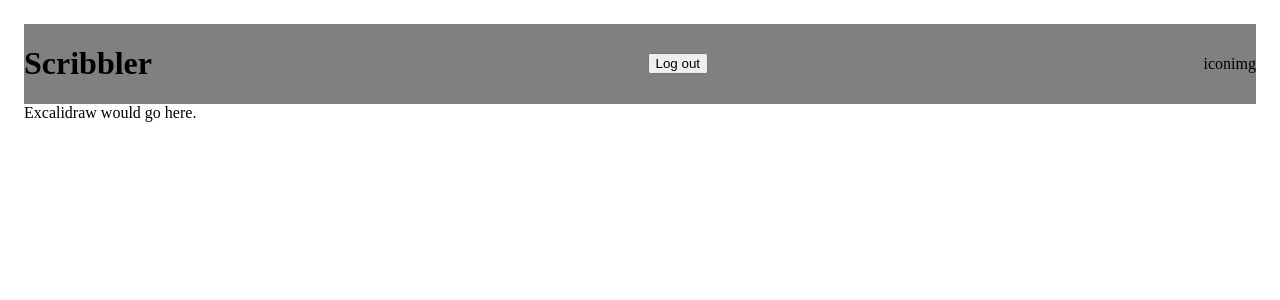
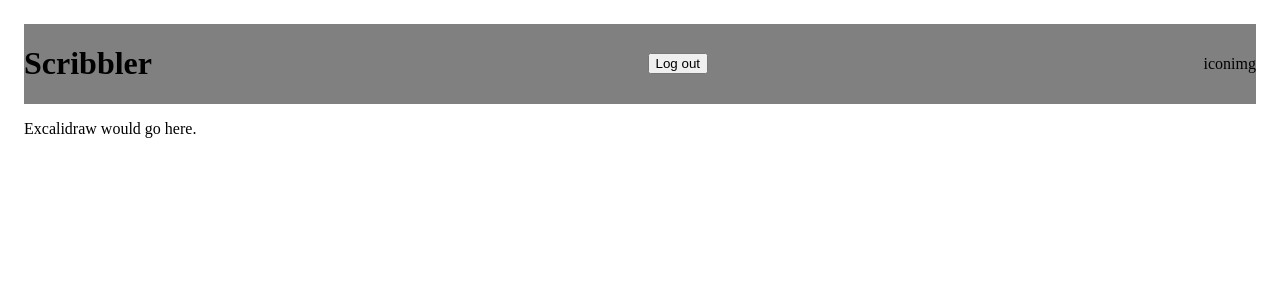
Before and after one commit to carbonsoda/scribbler, a React (Create React App) app in the folder app/: page / in a window 1280 px wide. Shown: the top 300 px of the page. Built offline with nearby package versions, Linux system fonts and the light colour scheme.

Commit message:
Add row-gap between navbar and page content

```diff
--- a/app/src/App.css
+++ b/app/src/App.css
@@ -2,6 +2,7 @@
   display: flex;
   flex-direction: column;
   padding: 1rem;
+  row-gap: 1rem;
 }
 
 .navbar {
```
